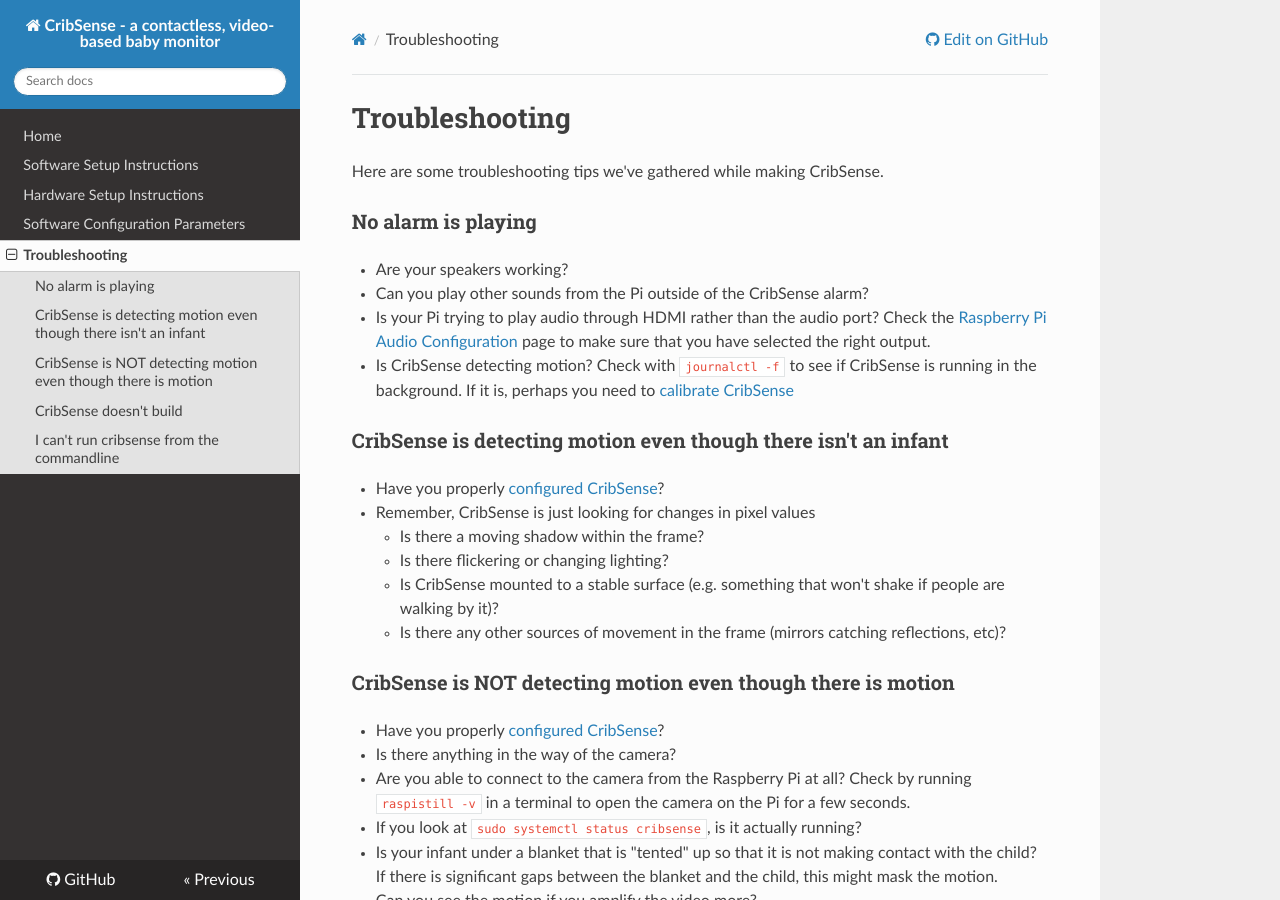
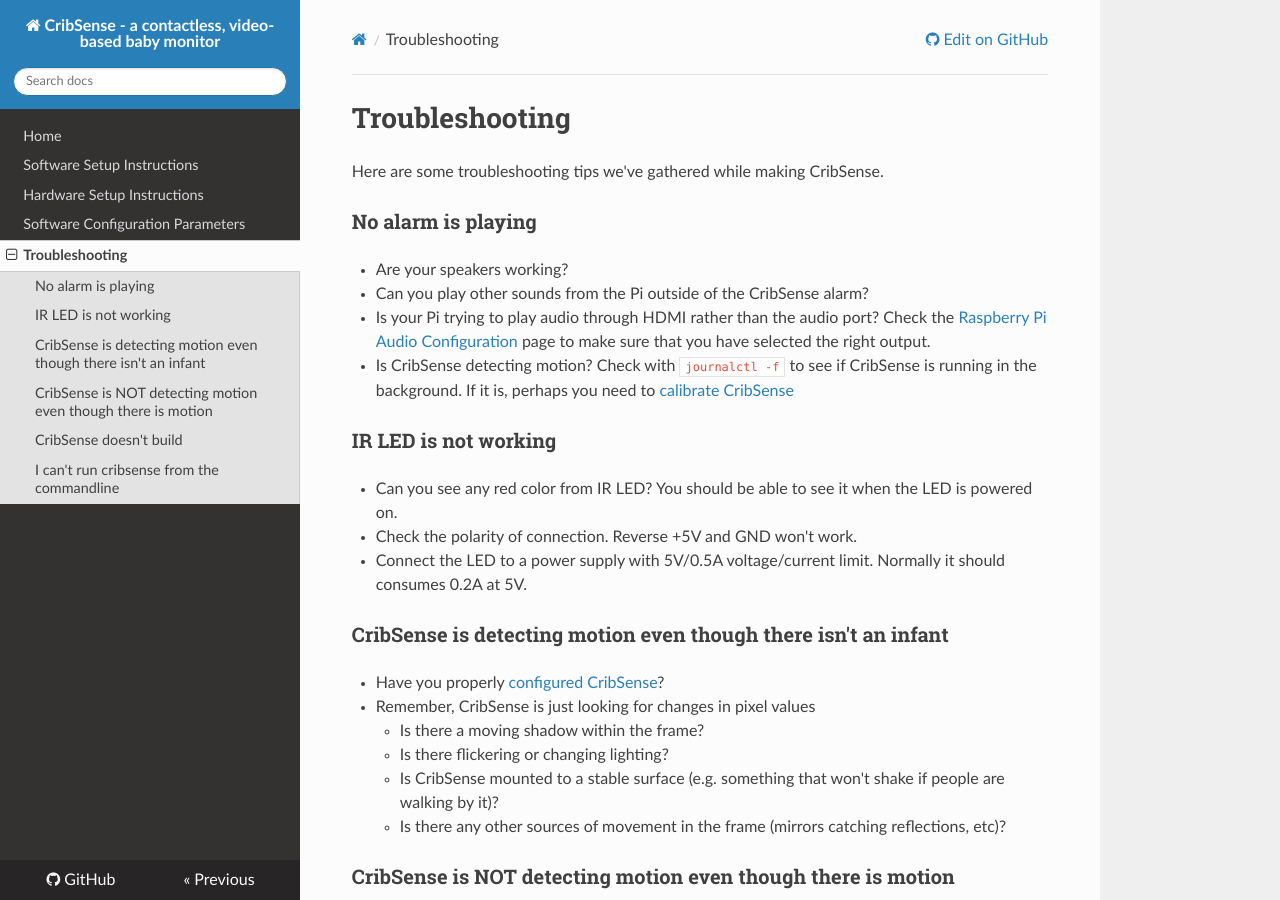
Before and after one commit to lukehsiao/CribSense, an MkDocs documentation site: the page built from docs/setup/troubleshooting.md, in a window 1280 px wide and 900 px high. Built offline with MkDocs 1.6.1, drawn with Linux system fonts in a browser that asks for light colours; nearby versions of some CDN libraries; old or Windows-style settings are respelled for this version of MkDocs.

Commit message:
updated trouble shooting for IR LED

```diff
--- a/docs/setup/troubleshooting.md
+++ b/docs/setup/troubleshooting.md
@@ -8,6 +8,12 @@
 -   Can you play other sounds from the Pi outside of the CribSense alarm?
 -   Is your Pi trying to play audio through HDMI rather than the audio port? Check the [Raspberry Pi Audio Configuration](https://www.raspberrypi.org/documentation/configuration/audio-config.md) page to make sure that you have selected the right output.
 -   Is CribSense detecting motion? Check with `journalctl -f` to see if CribSense is running in the background. If it is, perhaps you need to [calibrate CribSense](./config.md)
+
+### IR LED is not working
+
+- Can you see any red color from IR LED? You should be able to see it when the LED is powered on.
+- Check the polarity of connection. Reverse +5V and GND won't work.
+- Connect the LED to a power supply with 5V/0.5A voltage/current limit. Normally it should consumes 0.2A at 5V.
 
 ### CribSense is detecting motion even though there isn't an infant
 
```
